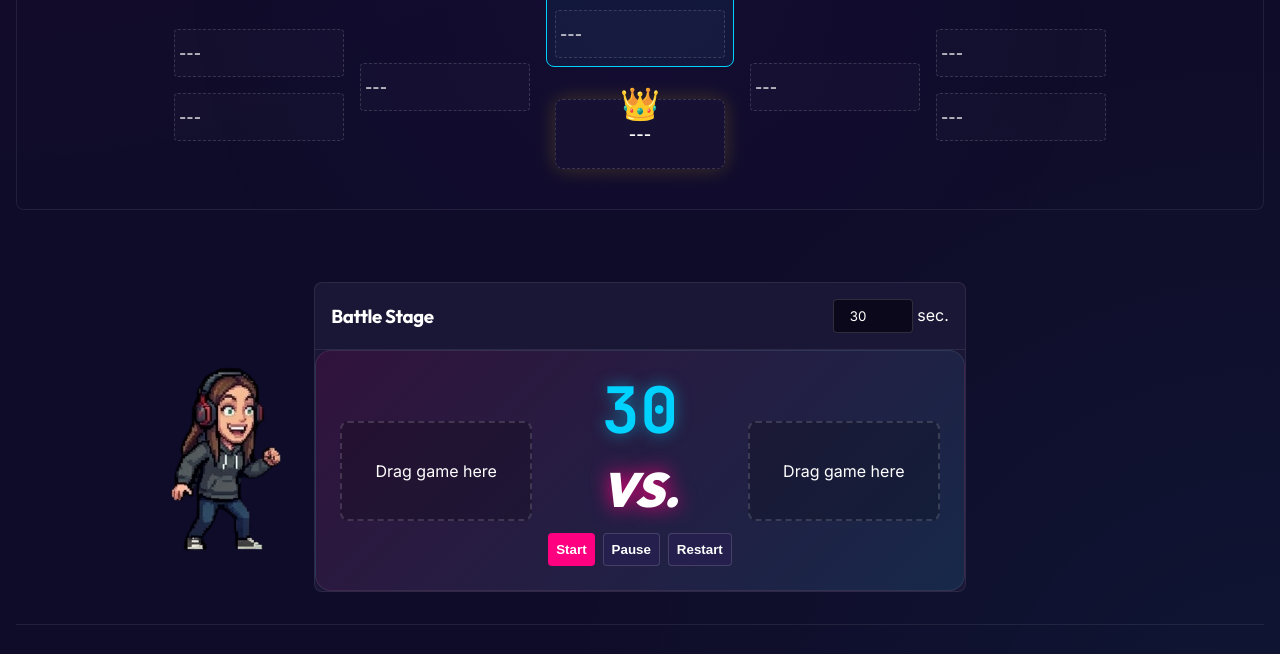
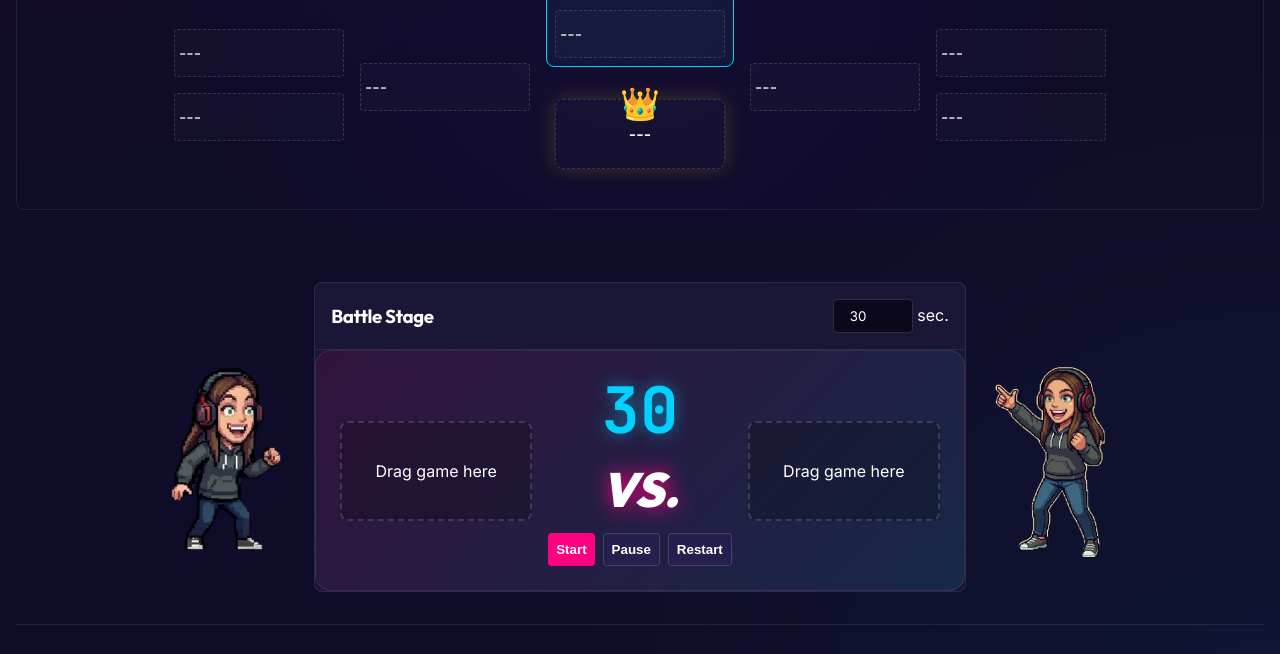
Before and after one commit to manuelmad/NextGameBracket, a plain HTML site: page index.html in a window 1280 px wide. Shown: the part 545-1199 px from the top of the page. Drawn offline with Linux system fonts and the light colour scheme.

Commit message:
Adding a new img.

```diff
--- a/index.html
+++ b/index.html
@@ -49,6 +49,7 @@
         <!-- Main Content: VS & Bracket -->
         <main class="main-stage">
             <img src="./imgs/em-action.png" alt="em-action" class="em-action">
+            <img src="./imgs/em-cheering.png" alt="em-cheering" class="em-cheering">
             <!-- Bracket Section -->
             <section class="panel bracket-arena">
                 <div class="panel-header">
--- a/style.css
+++ b/style.css
@@ -317,14 +317,30 @@ button.secondary {
     top: 650px;
 }
 
+.em-cheering {
+    width: 120.75px;
+    height: 196.5px;
+    position: absolute;
+    right: 150px;
+    top: 650px;
+}
+
 @media (max-width: 1200px) {
     .em-action {
         left: 40px
+    }
+
+    .em-cheering {
+        right: 40px
     }
 }
 
 @media (max-width: 900px) {
     .em-action {
+        display: none;
+    }
+
+    .em-cheering {
         display: none;
     }
 }
```
Also changed, not shown: imgs/em-cheering.png (added).
